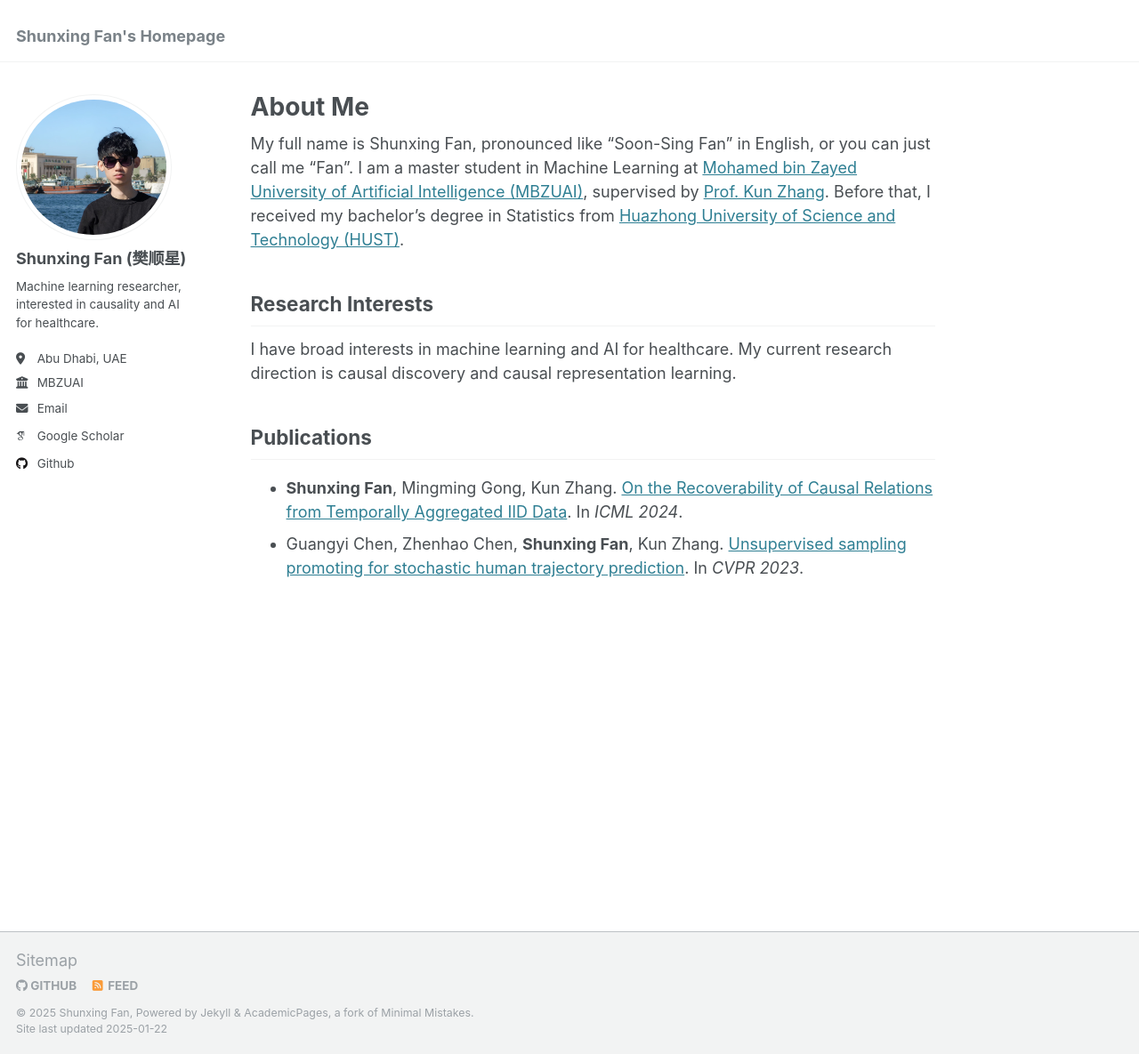
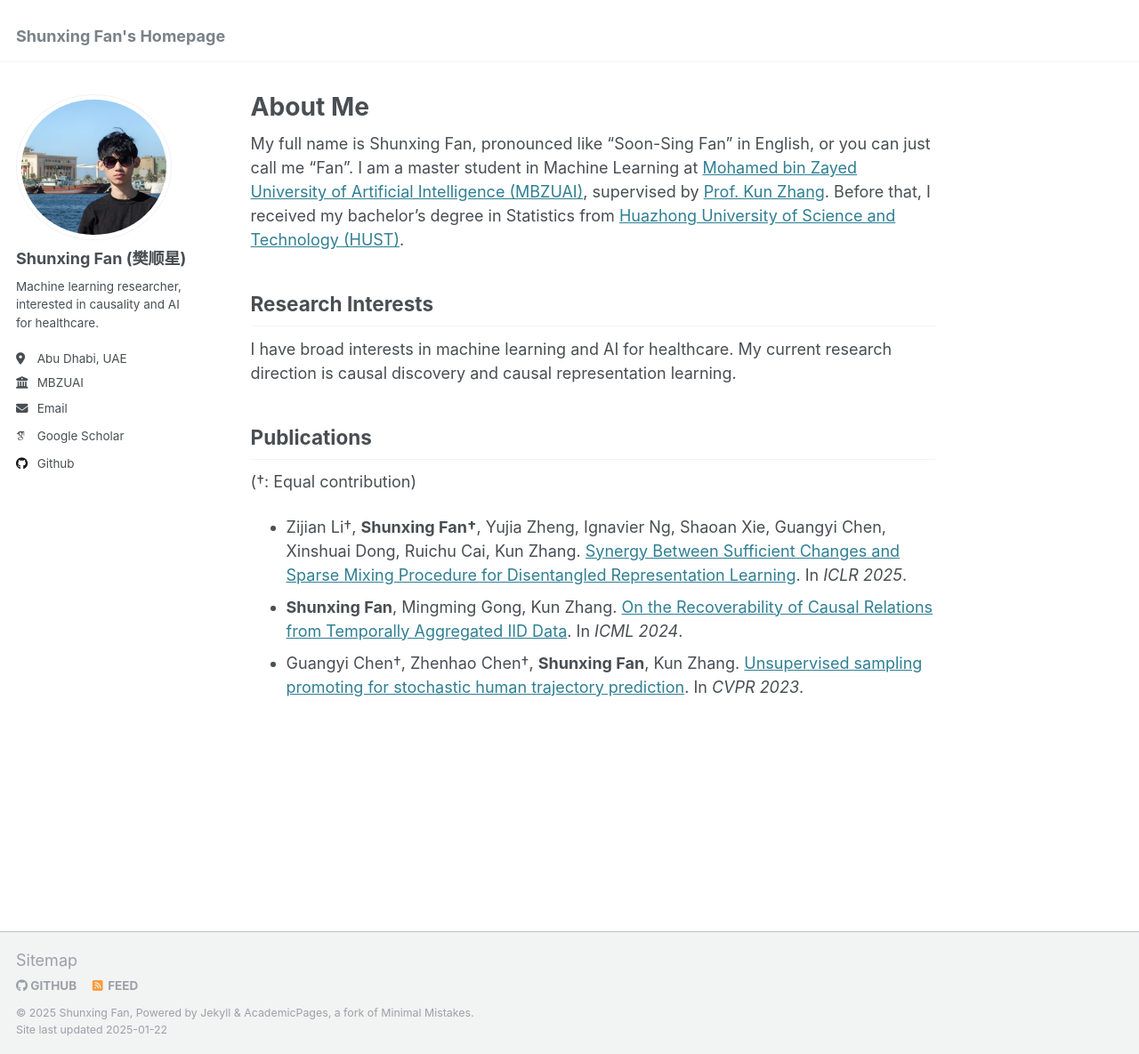
Before and after one commit to Shunxing-Fan/Shunxing-Fan.github.io, a Jekyll site: the page built from _pages/about.md, in a window 1280 px wide and 1185 px high. Shown: the whole window at 89% size. Built offline with Jekyll 4.4.1, drawn with Linux system fonts in a browser that asks for light colours; some web fonts are replaced.

Commit message:
feat: add ICLR 2025 paper and mark equal contributions

```diff
--- a/_pages/about.md
+++ b/_pages/about.md
@@ -15,5 +15,8 @@ My full name is Shunxing Fan, pronounced like "Soon-Sing Fan" in English, or you
 I have broad interests in machine learning and AI for healthcare. My current research direction is causal discovery and causal representation learning.
 
 ## Publications
+(†: Equal contribution)
+
+* Zijian Li†, **Shunxing Fan†**, Yujia Zheng, Ignavier Ng, Shaoan Xie, Guangyi Chen, Xinshuai Dong, Ruichu Cai, Kun Zhang. [Synergy Between Sufficient Changes and Sparse Mixing Procedure for Disentangled Representation Learning](https://openreview.net/forum?id=G1r2rBkUdu){:target="_blank" rel="noopener noreferrer"}. In *ICLR 2025*.
 * **Shunxing Fan**, Mingming Gong, Kun Zhang. [On the Recoverability of Causal Relations from Temporally Aggregated IID Data](https://arxiv.org/pdf/2406.02191){:target="_blank" rel="noopener noreferrer"}. In *ICML 2024*.
-* Guangyi Chen, Zhenhao Chen, **Shunxing Fan**, Kun Zhang. [Unsupervised sampling promoting for stochastic human trajectory prediction](https://openaccess.thecvf.com/content/CVPR2023/papers/Chen_Unsupervised_Sampling_Promoting_for_Stochastic_Human_Trajectory_Prediction_CVPR_2023_paper.pdf){:target="_blank" rel="noopener noreferrer"}. In *CVPR 2023*.
+* Guangyi Chen†, Zhenhao Chen†, **Shunxing Fan**, Kun Zhang. [Unsupervised sampling promoting for stochastic human trajectory prediction](https://openaccess.thecvf.com/content/CVPR2023/papers/Chen_Unsupervised_Sampling_Promoting_for_Stochastic_Human_Trajectory_Prediction_CVPR_2023_paper.pdf){:target="_blank" rel="noopener noreferrer"}. In *CVPR 2023*.
```
